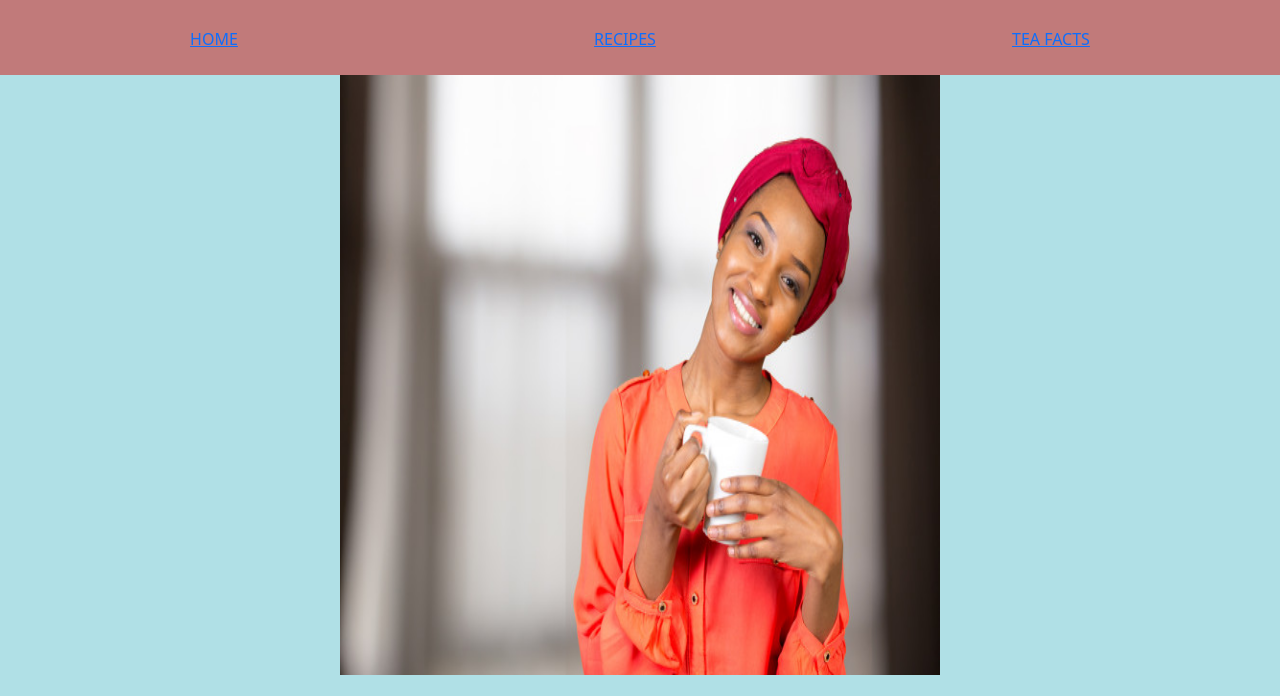
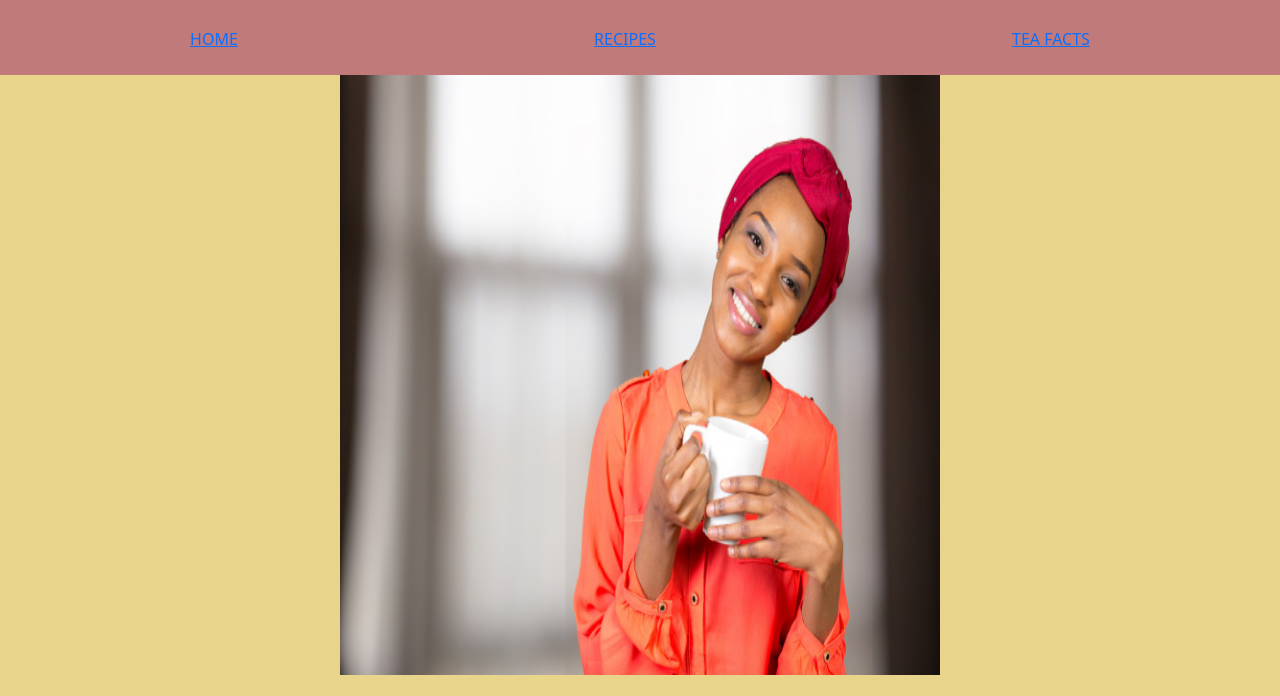
Before and after one commit to moalimshakur/UX_UI_HW_21, a plain HTML site: page index.html in a window 1280 px wide. Shown: the part 101-797 px from the top of the page. Drawn offline with nearby package versions, Linux system fonts and the light colour scheme.

Commit message:
Update index.html

```diff
--- a/index.html
+++ b/index.html
@@ -11,7 +11,7 @@
 </style>
 
 </head>
-<body style="background-color:powderblue;">
+<body style="background-color:#E8D58B;">
 
 
 
```
